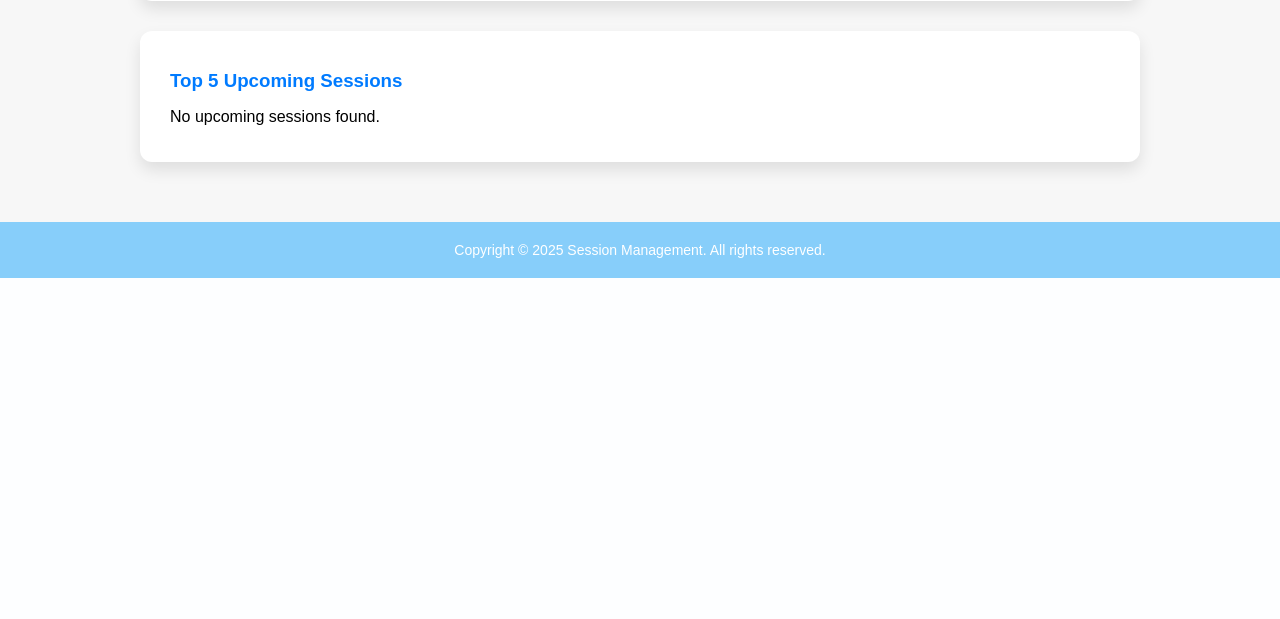
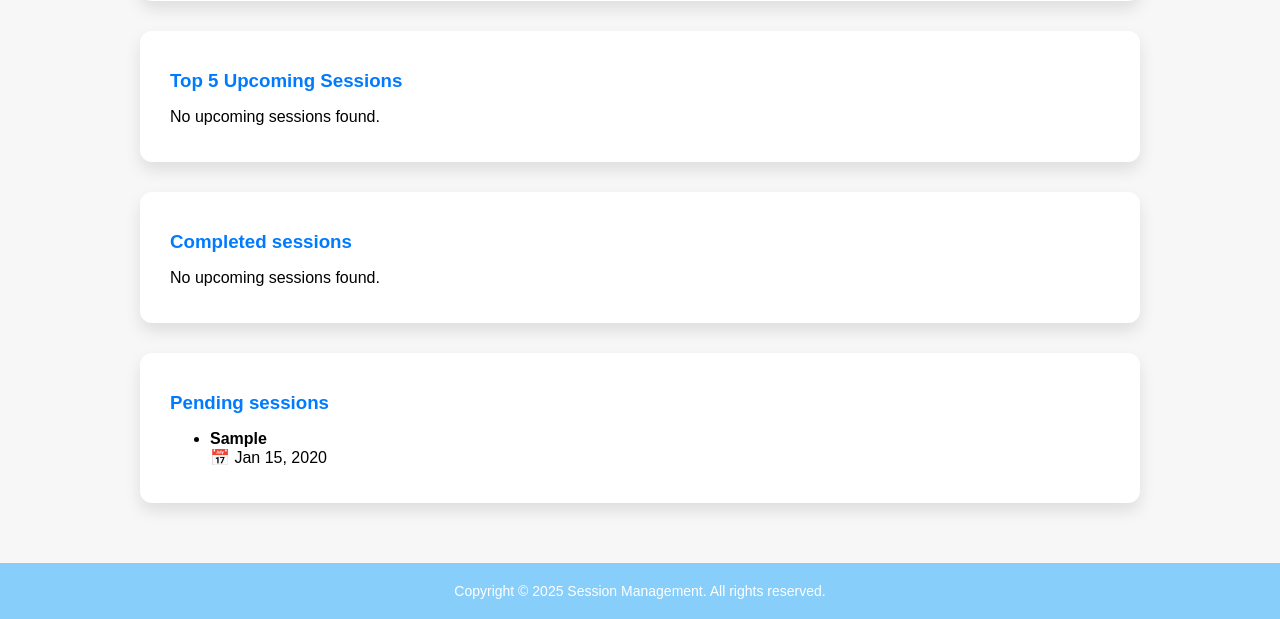
Before and after one commit to ashishkekan/session-management, a Django app: page / in a window 1280 px wide. Shown: the part 624-1243 px from the top of the page. Before the commit the page ends 902 px from the top, so only its background shows below. Run offline with Django 4.2, Linux system fonts and the light colour scheme; a user stored in the database is signed in; tables that the repository leaves empty hold one stand-in row (values such as "Sample post").

Commit message:
Added top 3 upcoming sessions by status

```diff
--- a/management/templates/session/home.html
+++ b/management/templates/session/home.html
@@ -82,6 +82,36 @@
                 <p>No upcoming sessions found.</p>
             {% endif %}
         </div>
+        <div class="card">
+            <h3>Completed sessions</h3>
+            {% if completed %}
+                <ul class="session-list">
+                    {% for session in completed %}
+                        <li>
+                            <strong>{{ session.topic }}</strong><br>
+                            📅 {{ session.date|date:"M d, Y" }}
+                        </li>
+                    {% endfor %}
+                </ul>
+            {% else %}
+                <p>No upcoming sessions found.</p>
+            {% endif %}
+        </div>
+        <div class="card">
+            <h3>Pending sessions</h3>
+            {% if pending %}
+                <ul class="session-list">
+                    {% for session in pending %}
+                        <li>
+                            <strong>{{ session.topic }}</strong><br>
+                            📅 {{ session.date|date:"M d, Y" }}
+                        </li>
+                    {% endfor %}
+                </ul>
+            {% else %}
+                <p>No upcoming sessions found.</p>
+            {% endif %}
+        </div>
     {% else %}
         <div class="card">
             <h3>Total Sessions Assigned</h3>
--- a/management/views.py
+++ b/management/views.py
@@ -36,7 +36,13 @@ def home(request):
     if user.is_staff:
         top_sessions = SessionTopic.objects.filter(
             date__gte=timezone.now()
-        ).order_by("date")[:5]  # ascending order: soonest first
+        ).order_by("date")[:3]  # ascending order: soonest first
+        completed = SessionTopic.objects.filter(
+            status="Completed"
+        ).order_by("date")[:3]
+        pending = SessionTopic.objects.filter(
+            status="Pending"
+        ).order_by("date")[:3]
 
         context.update(
             {
@@ -45,6 +51,8 @@ def home(request):
                 "total_sessions": SessionTopic.objects.count(),
                 "all_sessions": SessionTopic.objects.order_by("-date"),
                 "top_sessions": top_sessions,
+                "completed": completed,
+                "pending": pending,
             }
         )
     else:
```
